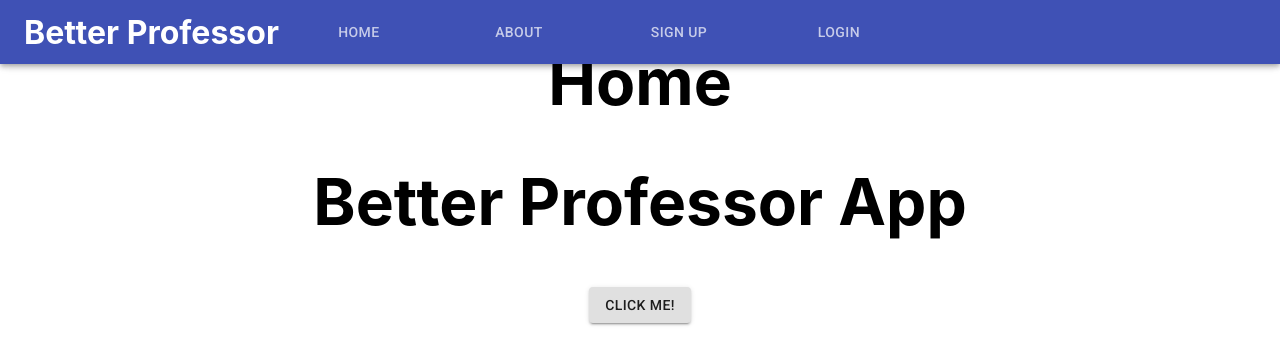
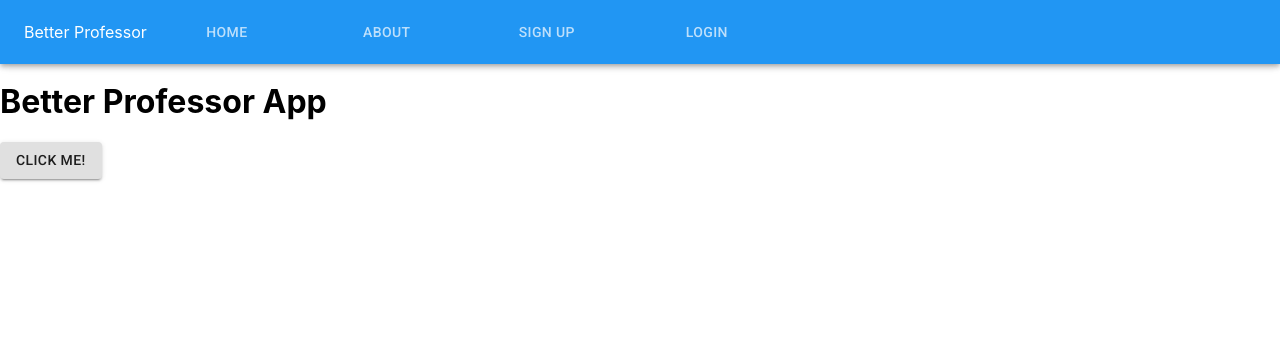
Before and after one commit to better-prof2/fe, a React (Create React App) app in the folder better-professor/: page / in a window 1280 px wide. Shown: the top 364 px of the page. Built offline with nearby package versions, Linux system fonts and the light colour scheme.

Commit message:
Add maTheme file with custom colors

```diff
--- a/better-professor/src/Components/App.js
+++ b/better-professor/src/Components/App.js
@@ -1,4 +1,6 @@
 import React from 'react';
+import { ThemeProvider } from '@material-ui/styles';
+import theme from './ui/Theme'
 import Button from '@material-ui/core/Button';
 import SignUp from "./SignUp";
 import Header from './Header';
@@ -9,7 +11,7 @@
 
 function App() {
   return (
-    <h1 className='App'>
+    <ThemeProvider theme={theme}>
       <Header />
       <Switch>
         <Route exact path='/' component={() => <h1>Home</h1>} />
@@ -22,7 +24,7 @@
       <Button variant='contained'>
         Click me!
       </Button>
-    </h1>
+    </ThemeProvider>
   )
 }
 
--- /dev/null
+++ b/better-professor/src/Components/ui/Theme.js
@@ -0,0 +1,20 @@
+import { createMuiTheme } from '@material-ui/core/styles';
+
+const dayBlue = '#2196F3';
+const nightBLue = '#0A2738';
+
+
+export default createMuiTheme({
+  palette: {
+    common: {
+      blue: `${dayBlue}`,
+
+    },
+    primary: {
+      main: `${dayBlue}`
+    },
+    secondary: {
+      main: `${nightBLue}`
+    }
+  }
+})
```
